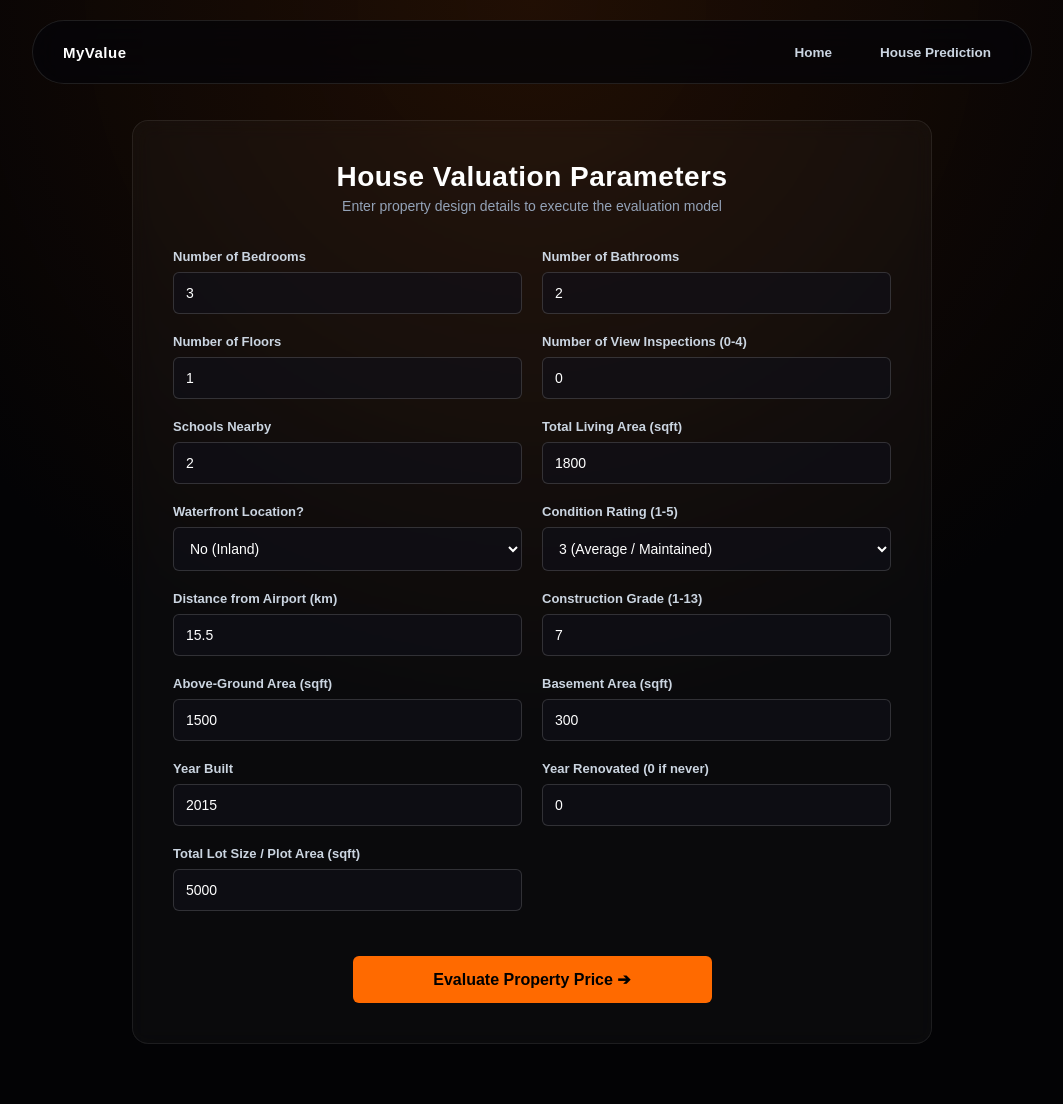
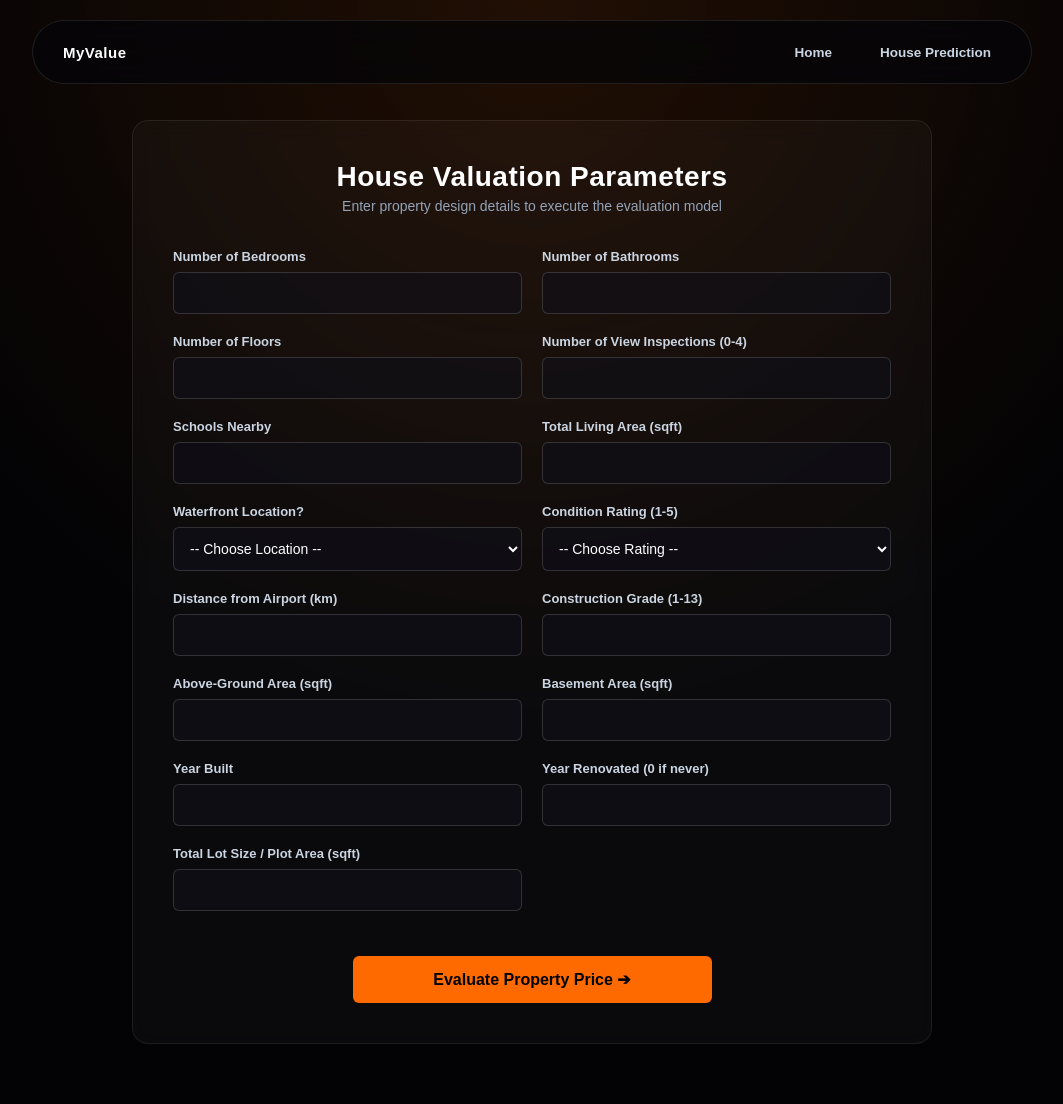
Before and after one commit to abhinav5959/MyValue, a Flask app: page /predict/house in a window 1280 px wide. Shown: the whole page, without its empty margins (108-1171 px from the left). Run offline with Flask 3, Linux system fonts and the light colour scheme; parts of the project's set-up code (start-up, migrations or seed data) failed here and were passed over.

Commit message:
completed

```diff
--- a/templates/house.html
+++ b/templates/house.html
@@ -199,44 +199,45 @@ h2 {
             <!-- 1. Bedrooms -->
             <div class="input-group">
                 <label for="number_of_bedrooms">Number of Bedrooms</label>
-                <input type="number" id="number_of_bedrooms" name="number_of_bedrooms" min="0" max="20" value="3" required>
+                <input type="number" id="number_of_bedrooms" name="number_of_bedrooms" min="0" max="20" required>
             </div>
 
             <!-- 2. Bathrooms -->
             <div class="input-group">
                 <label for="number_of_bathrooms">Number of Bathrooms</label>
-                <input type="number" id="number_of_bathrooms" name="number_of_bathrooms" min="0" max="10" step="0.5" value="2" required>
+                <input type="number" id="number_of_bathrooms" name="number_of_bathrooms" min="0" max="10" step="0.5" required>
             </div>
 
             <!-- 3. Floors -->
             <div class="input-group">
                 <label for="number_of_floors">Number of Floors</label>
-                <input type="number" id="number_of_floors" name="number_of_floors" min="1" max="5" value="1" required>
+                <input type="number" id="number_of_floors" name="number_of_floors" min="1" max="5" required>
             </div>
 
             <!-- 4. Views -->
             <div class="input-group">
                 <label for="number_of_views">Number of View Inspections (0-4)</label>
-                <input type="number" id="number_of_views" name="number_of_views" min="0" max="4" value="0" required>
+                <input type="number" id="number_of_views" name="number_of_views" min="0" max="4" required>
             </div>
 
             <!-- 5. Schools Nearby -->
             <div class="input-group">
                 <label for="number_of_schools_nearby">Schools Nearby</label>
-                <input type="number" id="number_of_schools_nearby" name="number_of_schools_nearby" min="0" max="5" value="2" required>
+                <input type="number" id="number_of_schools_nearby" name="number_of_schools_nearby" min="0" max="5" required>
             </div>
 
             <!-- 6. Living Area -->
             <div class="input-group">
                 <label for="living_area">Total Living Area (sqft)</label>
-                <input type="number" id="living_area" name="living_area" min="100" max="20000" value="1800" required>
+                <input type="number" id="living_area" name="living_area" min="100" max="20000" required>
             </div>
 
             <!-- 7. Waterfront Present -->
             <div class="input-group">
                 <label for="waterfront">Waterfront Location?</label>
-                <select id="waterfront" name="waterfront">
-                    <option value="0" selected>No (Inland)</option>
+                <select id="waterfront" name="waterfront" required>
+                    <option value="" disabled selected hidden>-- Choose Location --</option>
+                    <option value="0">No (Inland)</option>
                     <option value="1">Yes (Waterfront Property)</option>
                 </select>
             </div>
@@ -244,10 +245,11 @@ h2 {
             <!-- 8. Condition of House -->
             <div class="input-group">
                 <label for="condition_of_the_house">Condition Rating (1-5)</label>
-                <select id="condition_of_the_house" name="condition_of_the_house">
+                <select id="condition_of_the_house" name="condition_of_the_house" required>
+                    <option value="" disabled selected hidden>-- Choose Rating --</option>
                     <option value="1">1 (Poor / Worn Out)</option>
                     <option value="2">2 (Fair)</option>
-                    <option value="3" selected>3 (Average / Maintained)</option>
+                    <option value="3">3 (Average / Maintained)</option>
                     <option value="4">4 (Good)</option>
                     <option value="5">5 (Excellent)</option>
                 </select>
@@ -256,43 +258,43 @@ h2 {
             <!-- 9. Distance from Airport -->
             <div class="input-group">
                 <label for="distance_from_the_airport">Distance from Airport (km)</label>
-                <input type="number" id="distance_from_the_airport" name="distance_from_the_airport" min="0" max="200" step="0.1" value="15.5" required>
+                <input type="number" id="distance_from_the_airport" name="distance_from_the_airport" min="0" max="200" step="0.1" required>
             </div>
 
             <!-- 10. Grade of House -->
             <div class="input-group">
                 <label for="grade_of_the_house">Construction Grade (1-13)</label>
-                <input type="number" id="grade_of_the_house" name="grade_of_the_house" min="1" max="13" value="7" required>
+                <input type="number" id="grade_of_the_house" name="grade_of_the_house" min="1" max="13" required>
             </div>
 
             <!-- 11. Area of House Without Basement -->
             <div class="input-group">
                 <label for="area_without_basement">Above-Ground Area (sqft)</label>
-                <input type="number" id="area_without_basement" name="area_without_basement" min="100" max="15000" value="1500" required>
+                <input type="number" id="area_without_basement" name="area_without_basement" min="100" max="15000" required>
             </div>
 
             <!-- 12. Basement Area -->
             <div class="input-group">
                 <label for="basement_area">Basement Area (sqft)</label>
-                <input type="number" id="basement_area" name="basement_area" min="0" max="10000" value="300" required>
+                <input type="number" id="basement_area" name="basement_area" min="0" max="10000" required>
             </div>
 
             <!-- 13. Built Year -->
             <div class="input-group">
                 <label for="built_year">Year Built</label>
-                <input type="number" id="built_year" name="built_year" min="1900" max="2026" value="2015" required>
+                <input type="number" id="built_year" name="built_year" min="1900" max="2026" required>
             </div>
 
             <!-- 14. Renovation Year -->
             <div class="input-group">
                 <label for="renovation_year">Year Renovated (0 if never)</label>
-                <input type="number" id="renovation_year" name="renovation_year" min="0" max="2026" value="0" required>
+                <input type="number" id="renovation_year" name="renovation_year" min="0" max="2026" required>
             </div>
 
             <!-- 15. Lot Area -->
             <div class="input-group">
                 <label for="lot_area">Total Lot Size / Plot Area (sqft)</label>
-                <input type="number" id="lot_area" name="lot_area" min="100" max="100000" value="5000" required>
+                <input type="number" id="lot_area" name="lot_area" min="100" max="100000" required>
             </div>
 
             <!-- Form Submission Button -->
```
